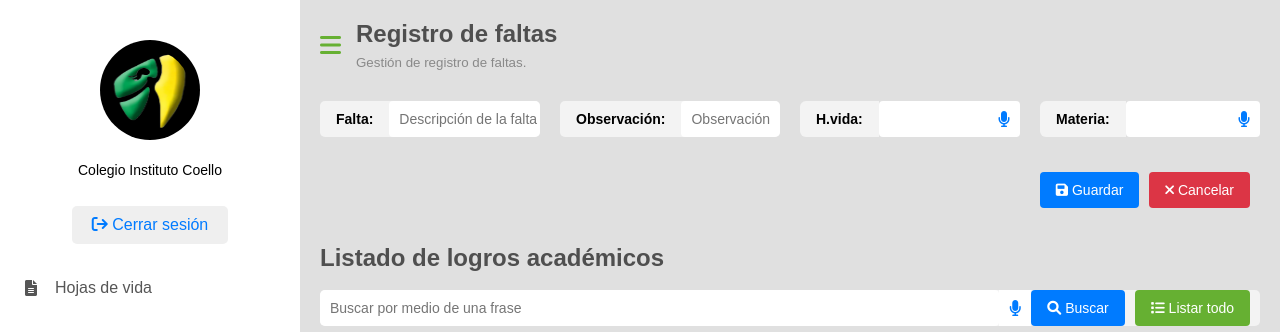
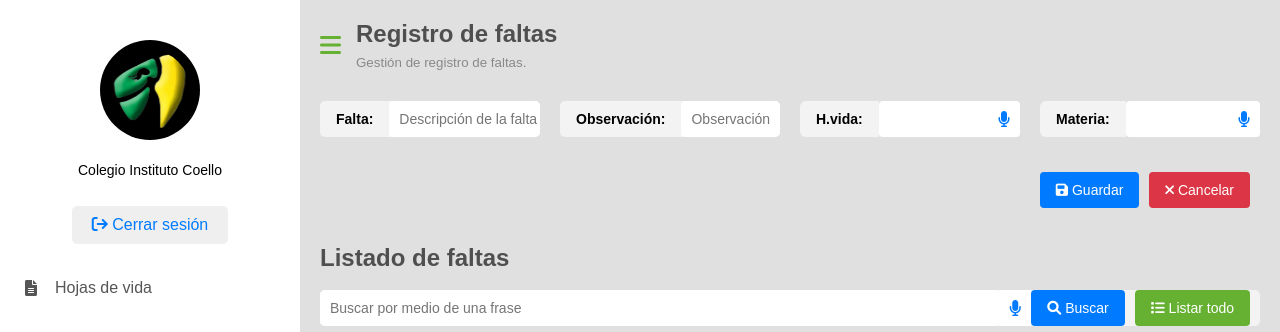
Before and after one commit to juancuestav/instituto-coello, a Flask app: page /faltas/ in a window 1280 px wide. Shown: the top 332 px of the page. Run offline with Flask 3, Linux system fonts and the light colour scheme; the visitor is signed in with stand-in values (Sample User, id 1); data that the repository does not hold is empty.

Commit message:
Correcciones

```diff
--- a/app/routes/materia.py
+++ b/app/routes/materia.py
@@ -33,7 +33,7 @@ def index():
                         "INSERT INTO materias (nombre_materia) VALUES (%s)", (nombre_materia,)
                     )
                 conn.commit()
-                flash("Curso guardado exitosamente.", "success")
+                flash("Materia guardada exitosamente.", "success")
             except Exception as e:
                 flash(f"Error al guardar el curso: {str(e)}", "danger")
             finally:
--- a/app/templates/falta/index.html
+++ b/app/templates/falta/index.html
@@ -82,7 +82,7 @@
 
     <div>
         <br><br>
-        <h2 class="text-title">Listado de logros académicos</h2><br>
+        <h2 class="text-title">Listado de faltas</h2><br>
         <form class="search-containers" method="GET" action="{{ url_for('falta.buscar') }}">
             <div class="input-group">
                 <input type="text" name="frase" class="search-input" placeholder="Buscar por medio de una frase">
```
